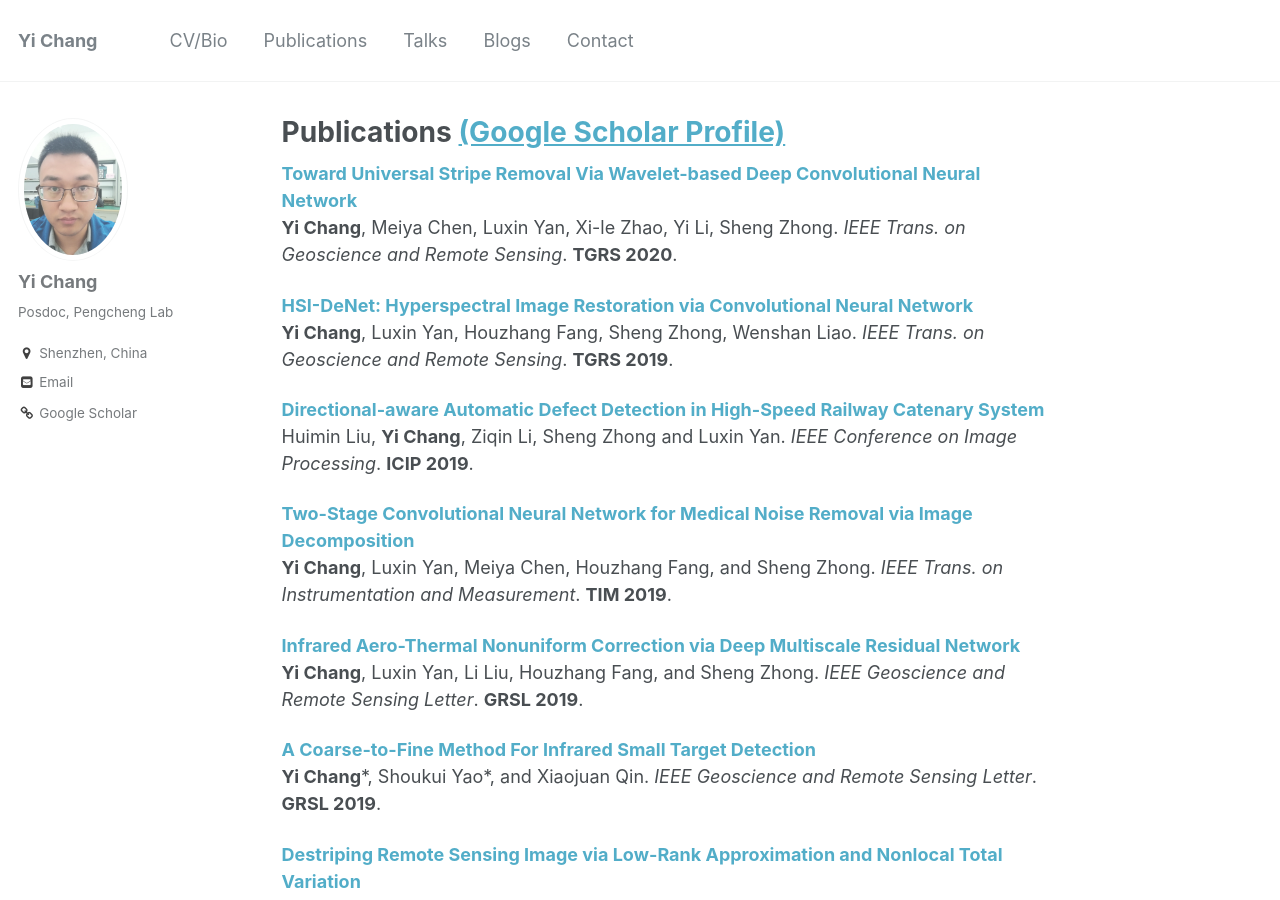
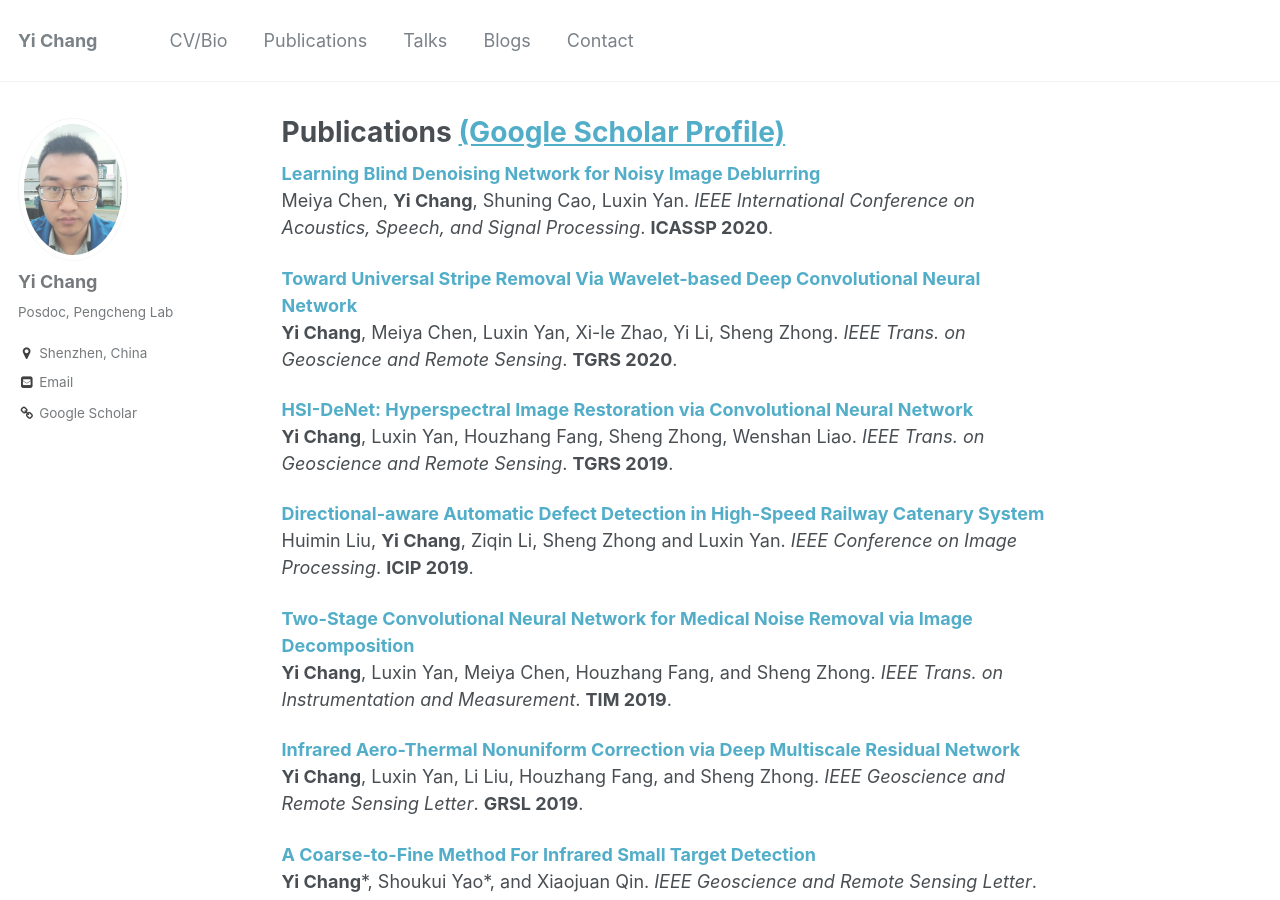
Before and after one commit to zhanwenchen/owuchangyuo.github.io, a Jekyll site: the page built from _pages/publications.md, in a window 1280 px wide and 900 px high. Built offline with Jekyll 4.4.1, drawn with Linux system fonts in a browser that asks for light colours.

Commit message:
Update publications.md

```diff
--- a/_pages/publications.md
+++ b/_pages/publications.md
@@ -3,6 +3,11 @@ title: "Publications [(Google Scholar Profile)](https://scholar.google.com.hk/ci
 permalink: /publications/
 author_profile: true
 ---
+
+<b>[Learning Blind Denoising Network for Noisy Image Deblurring](https://owuchangyuo.github.io/publications/BDN)</b> <br>
+Meiya Chen, <b>Yi Chang</b>, Shuning Cao, Luxin Yan.
+<i>IEEE International Conference on Acoustics, Speech, and Signal Processing</i>. <b>ICASSP 2020</b>.
+
 <b>[Toward Universal Stripe Removal Via Wavelet-based Deep Convolutional Neural Network](https://owuchangyuo.github.io/publications/TSWEU)</b> <br>
 <b>Yi Chang</b>, Meiya Chen, Luxin Yan, Xi-le Zhao, Yi Li, Sheng Zhong.
 <i>IEEE Trans. on Geoscience and Remote Sensing</i>. <b>TGRS 2020</b>.
```
